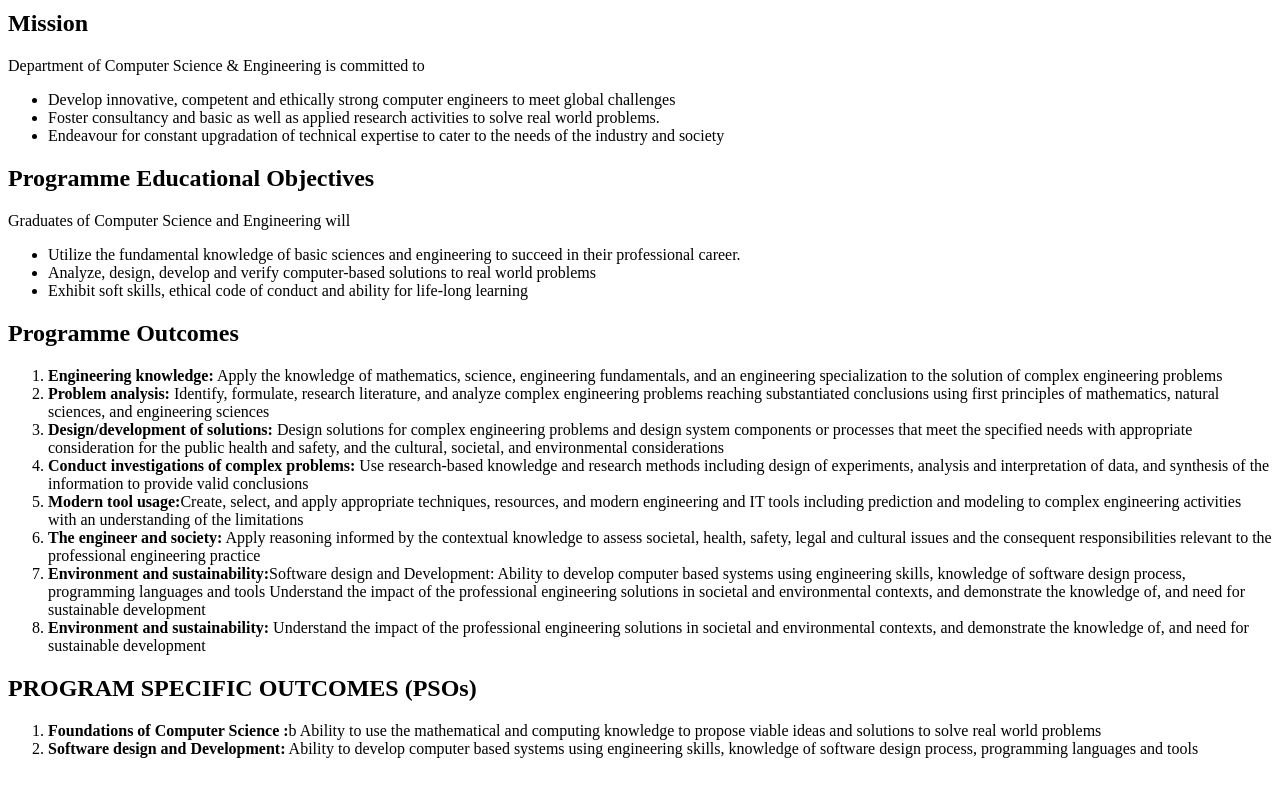
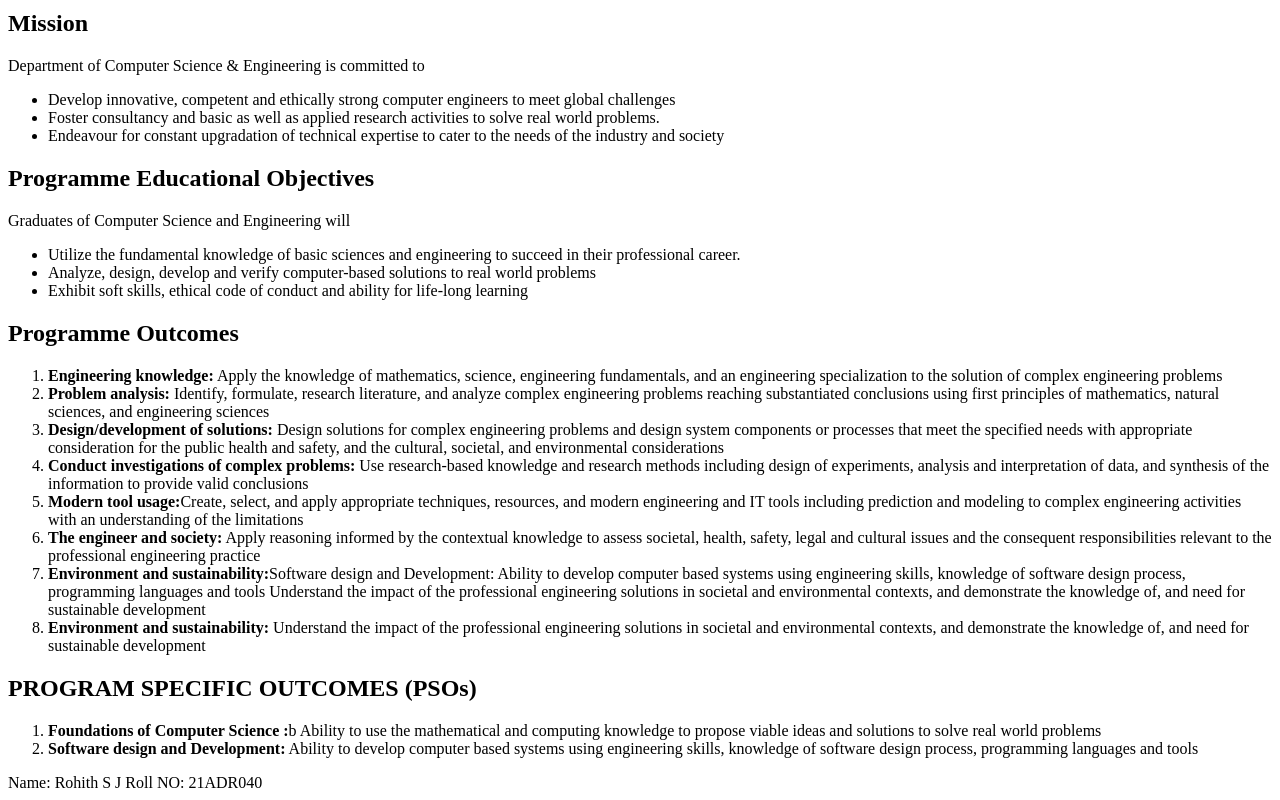
Before and after one commit to Rohithsenthilkumran/EX-1, a plain HTML site: page index.html in a window 1280 px wide. Shown: the part 1808-2608 px from the top of the page. Before the commit the page ends 2582 px from the top, so only its background shows below. Drawn offline with Linux system fonts and the light colour scheme.

Commit message:
second commit

```diff
--- a/index.html
+++ b/index.html
@@ -122,5 +122,10 @@
             </li>
         </ol>
     </div>
+
+        <footer>
+            Name: Rohith S J
+            Roll NO: 21ADR040
+        </footer>
 </body>
 </html>
```
